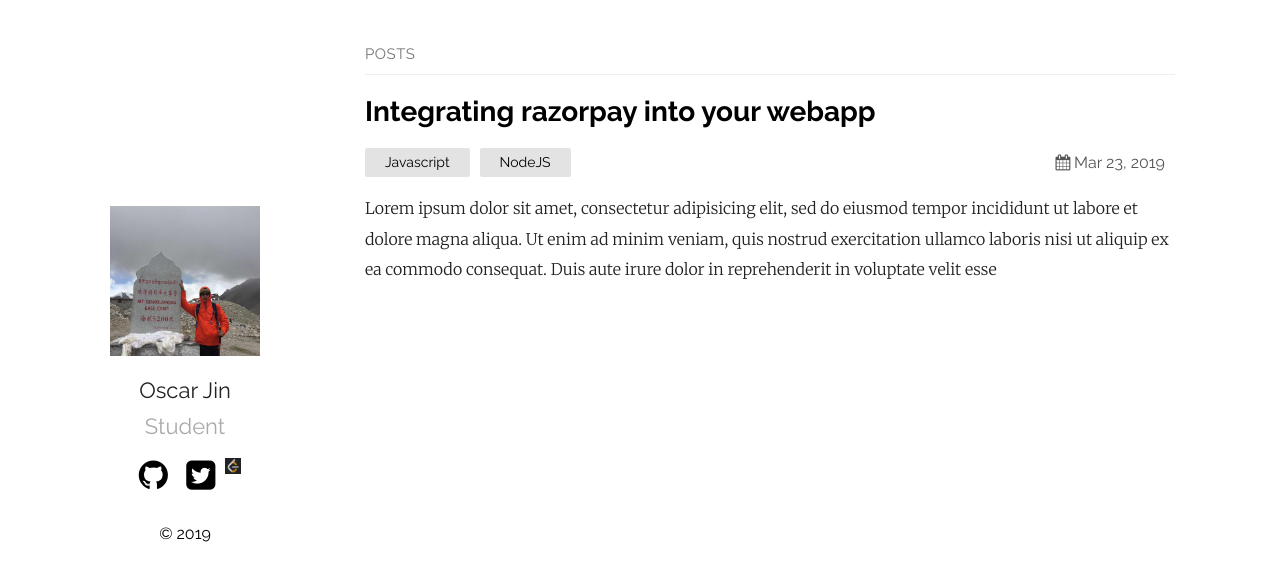
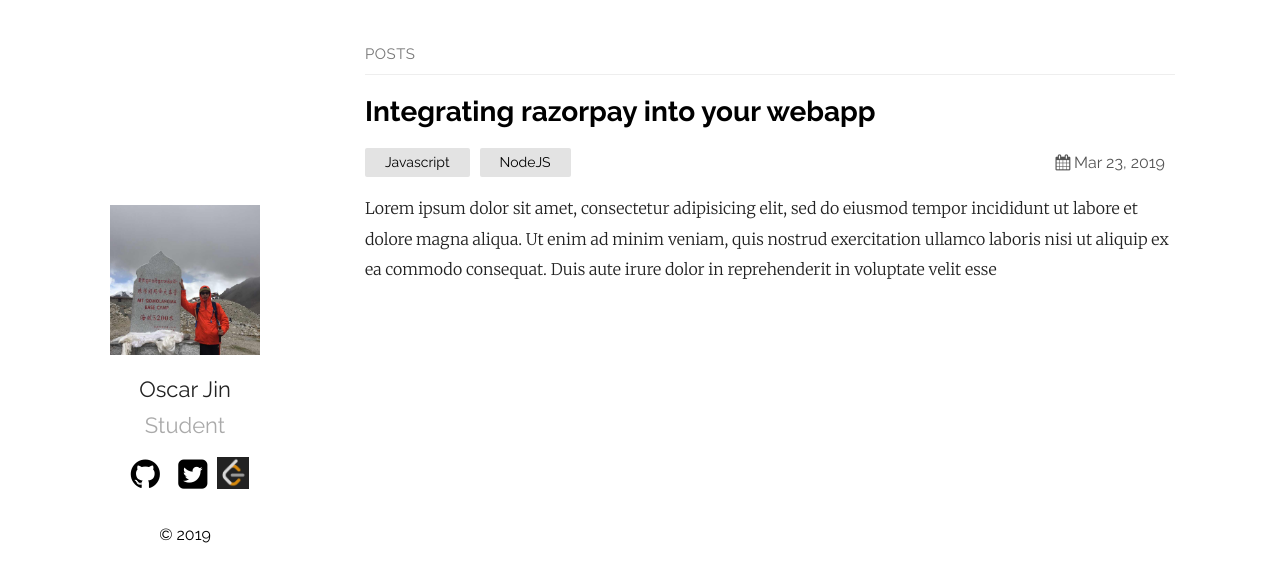
Before and after one commit to OscarJin/OscarJin.github.io, a Jekyll site: the page built from index.md, in a window 1280 px wide. Shown: the top 582 px of the page. Built offline with Jekyll 4.4.1, drawn with Linux system fonts in a browser that asks for light colours.

Commit message:
Update default.html

```diff
--- a/_layouts/default.html
+++ b/_layouts/default.html
@@ -13,7 +13,7 @@
 				<a href="https://github.com/{{ site.plainwhite.social_links.github }}"><li><i class="icon-github-circled"></i></li></a>
 				<!-- <a href="https://www.linkedin.com/{{ site.plainwhite.social_links.linkedIn }}"><li><i class="icon-linkedin-squared"></i></li></a> -->
 				<a href="https://twitter.com/{{ site.plainwhite.social_links.twitter }}"><li><i class="icon-twitter-squared"></i></li></a>
-				<a href="https://leetcode.com/{{ site.plainwhite.social_links.leetcode }}"><li><img src = "leetcode.png"width="16px" height="16px" /></li></a>
+				<a href="https://leetcode.com/{{ site.plainwhite.social_links.leetcode }}"><li><img src = "leetcode.png"width="32px" height="32px" /></li></a>
 			</ul>
 			<p>&copy; 2019</p>
 		</section>
```
